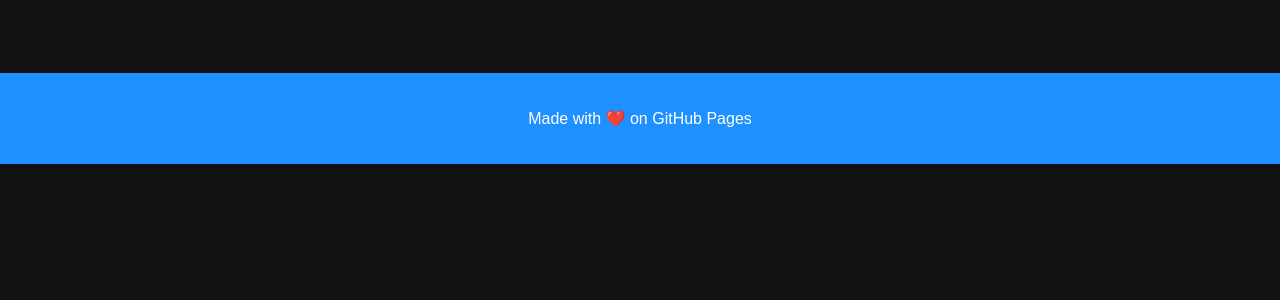
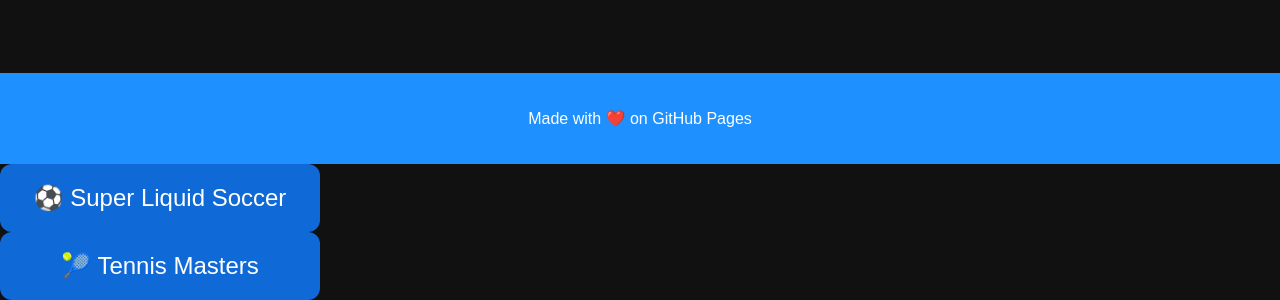
Before and after one commit to sebas-coder313/arcade-games, a plain HTML site: page index.html in a window 1280 px wide. Shown: the part 1764-2064 px from the top of the page. Before the commit the page ends 1928 px from the top, so only its background shows below. Drawn offline with Linux system fonts and the light colour scheme; grey boxes are pictures that could not be loaded.

Commit message:
Add links for Super Liquid Soccer and Tennis Masters

```diff
--- a/index.html
+++ b/index.html
@@ -99,3 +99,5 @@
 
 </body>
 </html>
+<a href="games/soccer.html" class="game-button">⚽ Super Liquid Soccer</a>
+<a href="games/tennis.html" class="game-button">🎾 Tennis Masters</a>
```
